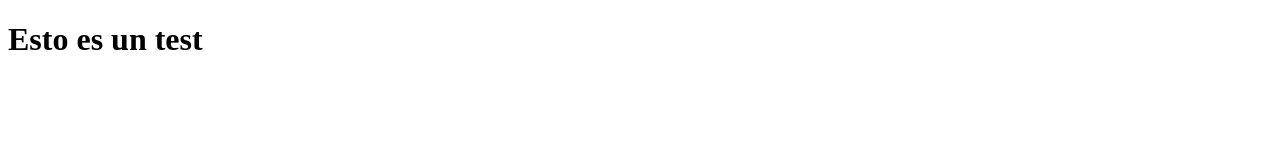
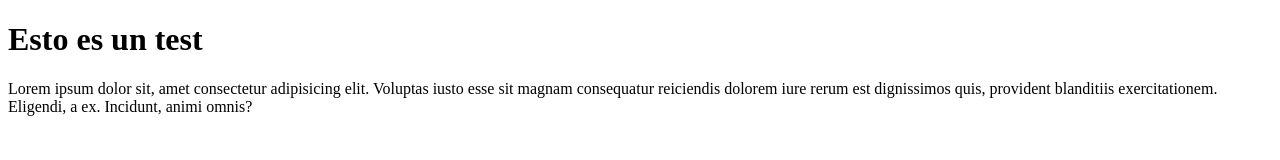
Before and after one commit to Fejefertru01/HTML, a plain HTML site: page test.html in a window 1280 px wide. Drawn offline with Linux system fonts and the light colour scheme.

Commit message:
Añadido lorem ipsum

```diff
--- a/test.html
+++ b/test.html
@@ -8,5 +8,6 @@
 </head>
 <body>
     <h1>Esto es un test</h1>
+    <p>Lorem ipsum dolor sit, amet consectetur adipisicing elit. Voluptas iusto esse sit magnam consequatur reiciendis dolorem iure rerum est dignissimos quis, provident blanditiis exercitationem. Eligendi, a ex. Incidunt, animi omnis?</p>
 </body>
 </html>
```
